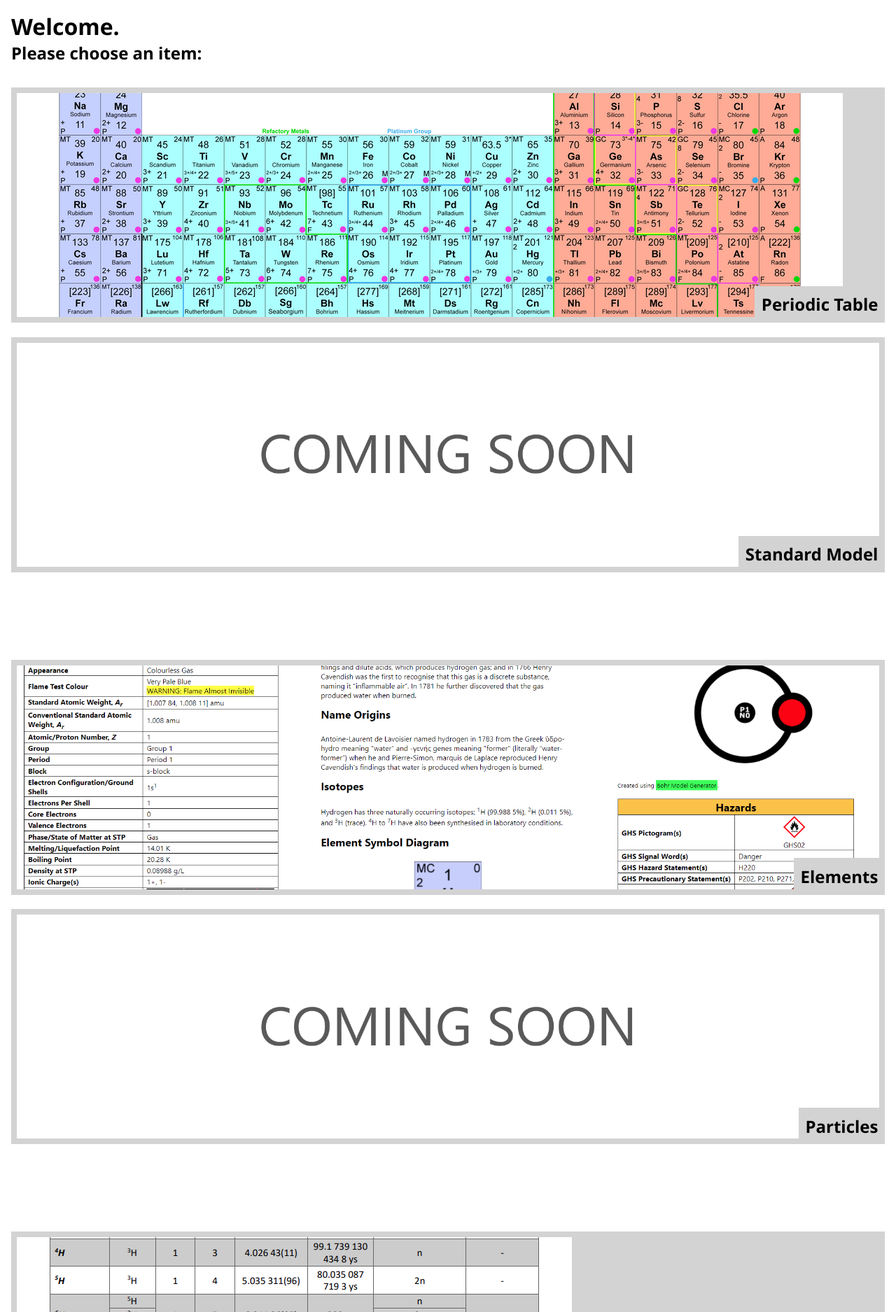
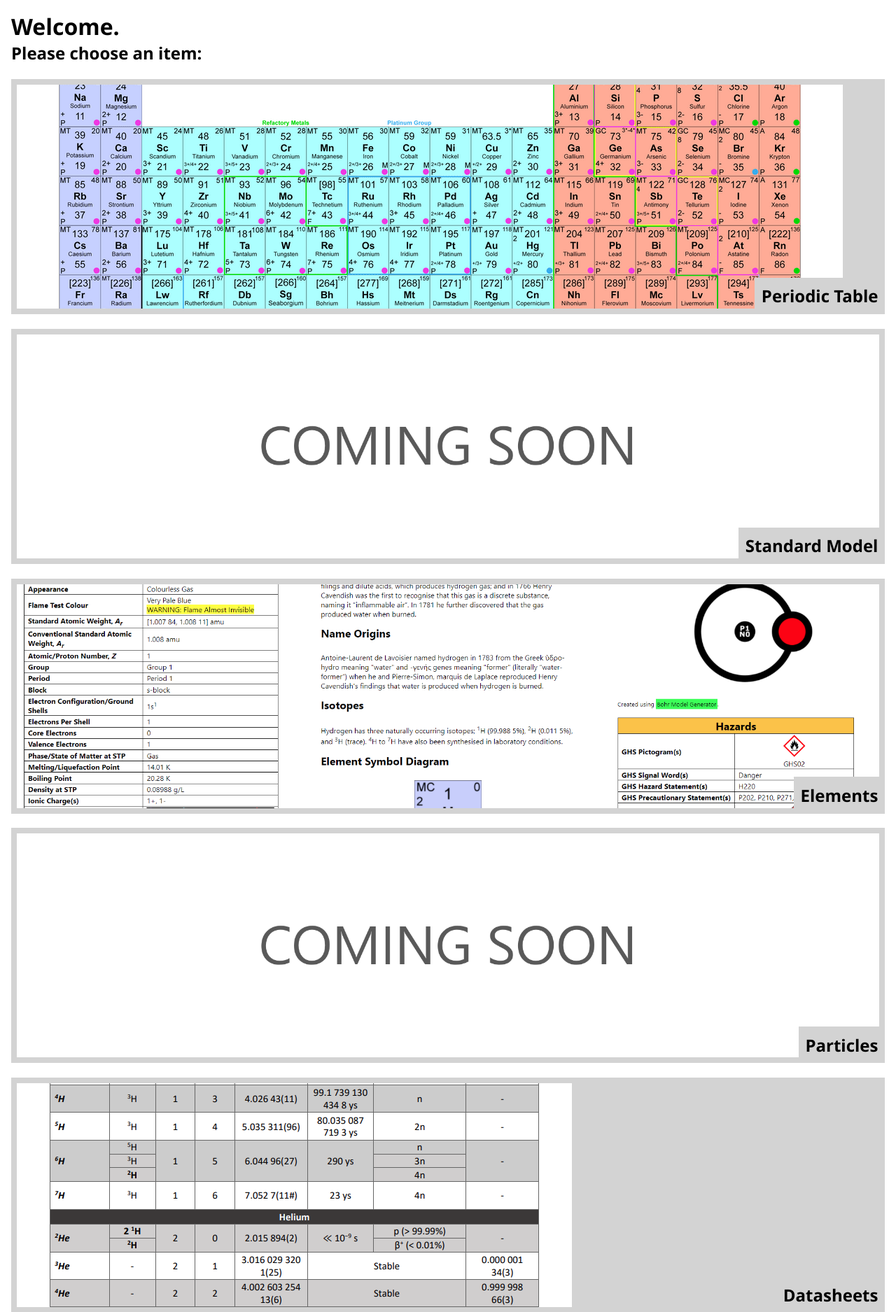
Before and after one commit to SkinnerMedia/SkinnerScience, a PHP site: page / in a window 1280 px wide. Shown: the part 221-2096 px from the top of the page at 70% size. Run offline with PHP 8.4, Linux system fonts and the light colour scheme.

Commit message:
Version 4.0.2

```diff
--- a/index.html
+++ b/index.html
@@ -55,18 +55,20 @@
             </ul>
         </nav>
     </header>
-    <main class="sections">
-        <div class="section">
+    <main>
         <h1>
             Welcome.
         </h1>
         <h2>
             Please choose an item:
         </h2>
+        <div class="sections">
+            <div class="section">
                 <ul class="contents">
                     <li onclick="location.href='periodic_table/'" class="display">
                         <div class="thumbnail-wrapper">
-                        <img src="files/thumbnails/periodic_table.png" alt="periodic table thumbnail" class="thumbnail">
+                            <img src="files/thumbnails/periodic_table.png" alt="periodic table thumbnail"
+                                class="thumbnail">
                         </div>
                         <a href="periodic_table/">Periodic Table</a>
                     </li>
@@ -79,12 +81,11 @@
                 </ul>
             </div>
             <div class="section">
-            <h1>&nbsp;</h1>
-            <h2>&nbsp;</h2>
                 <ul class="contents">
                     <li onclick="location.href='elements/'" class="display">
                         <div class="thumbnail-wrapper">
-                        <img src="files/thumbnails/elements.png" alt="example element page thumbnail" class="thumbnail">
+                            <img src="files/thumbnails/elements.png" alt="example element page thumbnail"
+                                class="thumbnail">
                         </div>
                         <a href="elements/">Elements</a>
                     </li>
@@ -97,8 +98,6 @@
                 </ul>
             </div>
             <div class="section">
-            <h1>&nbsp;</h1>
-            <h2>&nbsp;</h2>
                 <ul class="contents">
                     <li onclick="location.href='datasheets/'" class="display">
                         <div class="thumbnail-wrapper">
@@ -114,6 +113,7 @@
                         <a href="about/">About</a>
                     </li>
                 </ul>
+            </div>
         </div>
         <!-- <div class="section">
             <h1>
--- a/stylesheet.css
+++ b/stylesheet.css
@@ -194,15 +194,21 @@ nav ul li a:hover,
 .sections {
     display: flex;
     justify-content: space-between;
+    margin: 0;
 }
 
 .section {
     width: 30%;
+    margin: 0;
 }
 
 .section article {
     background-color: lightgray;
     padding: .5em;
+}
+
+.section ul {
+    margin: 0;
 }
 
 .section li {
```
Also changed, not shown: datasheets/index.html (+10 -7 lines). Lines whose indentation alone changed are shown as unchanged.
